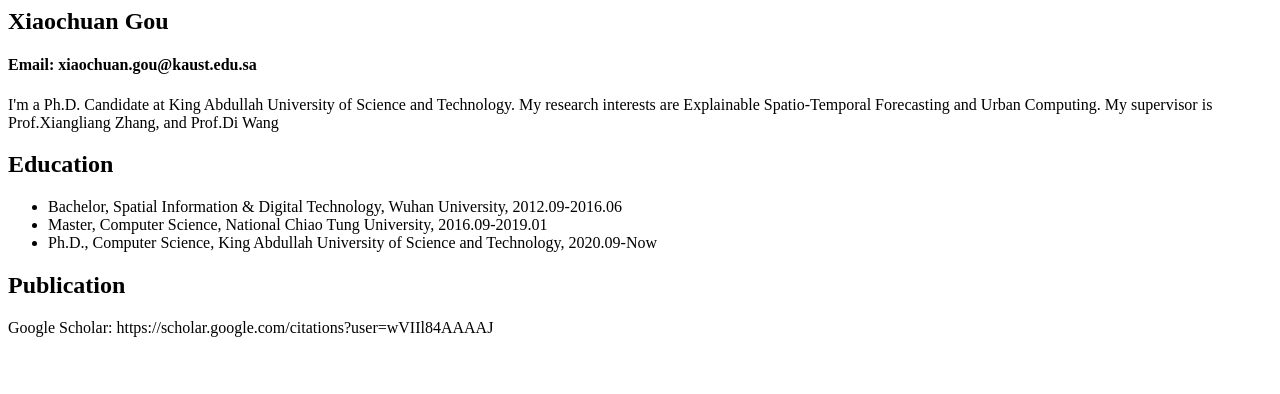
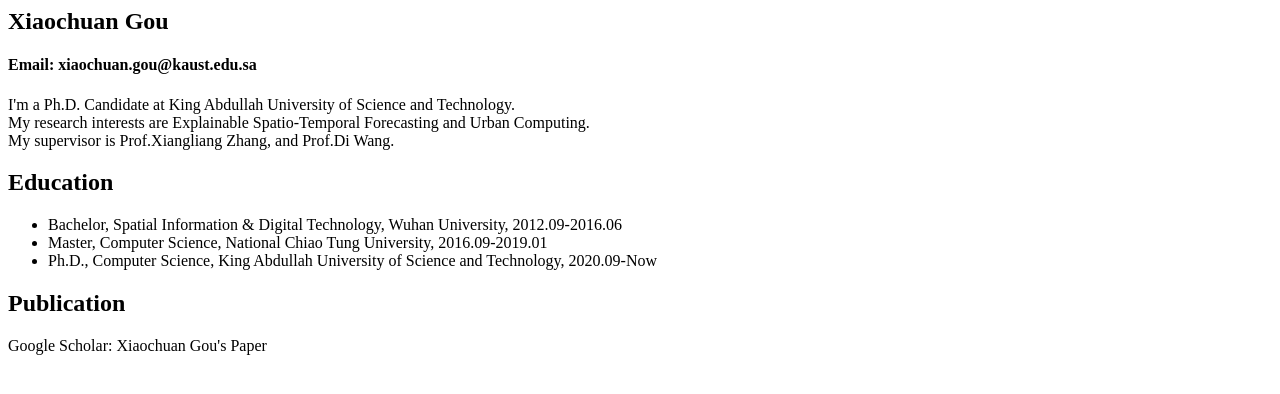
Before and after one commit to gpxlcj/gpxlcj.github.io, a plain HTML site: page index.html in a window 1280 px wide. Drawn offline with Linux system fonts and the light colour scheme.

Commit message:
update publication

```diff
--- a/index.html
+++ b/index.html
@@ -6,9 +6,10 @@
 <body>
 	<h2>Xiaochuan Gou</h2>
 	<h4>Email: xiaochuan.gou@kaust.edu.sa</h4>
-	<div>I'm a Ph.D. Candidate at King Abdullah University of Science and Technology. My research interests are
-		Explainable Spatio-Temporal Forecasting and Urban Computing. My supervisor is Prof.Xiangliang Zhang, and Prof.Di
-		Wang</div>
+	<div>I'm a Ph.D. Candidate at King Abdullah University of Science and Technology.
+		<br> My research interests are Explainable Spatio-Temporal Forecasting and Urban Computing.
+		<br> My supervisor is Prof.Xiangliang Zhang, and Prof.Di Wang.
+	</div>
 	<div>
 		<h2>Education</h2>
 		<ul>
@@ -19,7 +20,8 @@
 	</div>
 	<div>
 		<h2>Publication</h2>
-		<bold>Google Scholar</bold>: https://scholar.google.com/citations?user=wVIIl84AAAAJ
+		<bold>Google Scholar</bold>: <a url="https://scholar.google.com/citations?user=wVIIl84AAAAJ"> Xiaochuan Gou's
+			Paper</a>
 	</div>
 
 </body>
```
